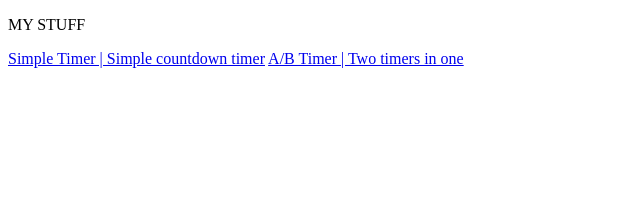
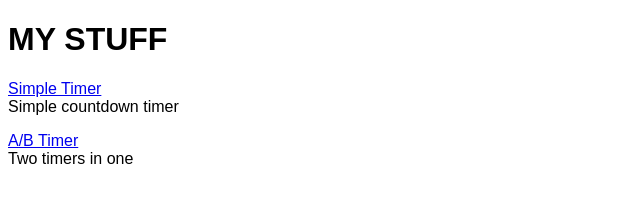
Before and after one commit to robertgallup/robertgallup.github.io, a plain HTML site: page index.html in a window 1280 px wide. Shown: the whole page, without its empty margins (0-640 px from the left). Drawn offline with Linux system fonts and the light colour scheme.

Commit message:
Fixed index page

```diff
--- a/index.html
+++ b/index.html
@@ -1,10 +1,16 @@
 <!DOCTYPE html>
 <html>
 <head>
+	<style>
+		body {
+			font-family: sans-serif;
+			font-siz<h1>e: 12px;
+	}
+	</style>
 </head>
 <body>
-<p>MY STUFF</p>
-<a href="./timerSimple/index.html" target="_blank"> Simple Timer | Simple countdown timer</a>
-<a href="./timerAB/index.html" target="_blank">A/B Timer | Two timers in one</a>
+	<h1>MY STUFF</h1>
+	<p><a href="./timerSimple/index.html" target="_blank"> Simple Timer</a><br />Simple countdown timer</p>
+	<p><a href="./timerAB/index.html" target="_blank">A/B Timer</a><br />Two timers in one</br></p>
 </body>
 </html>
```
